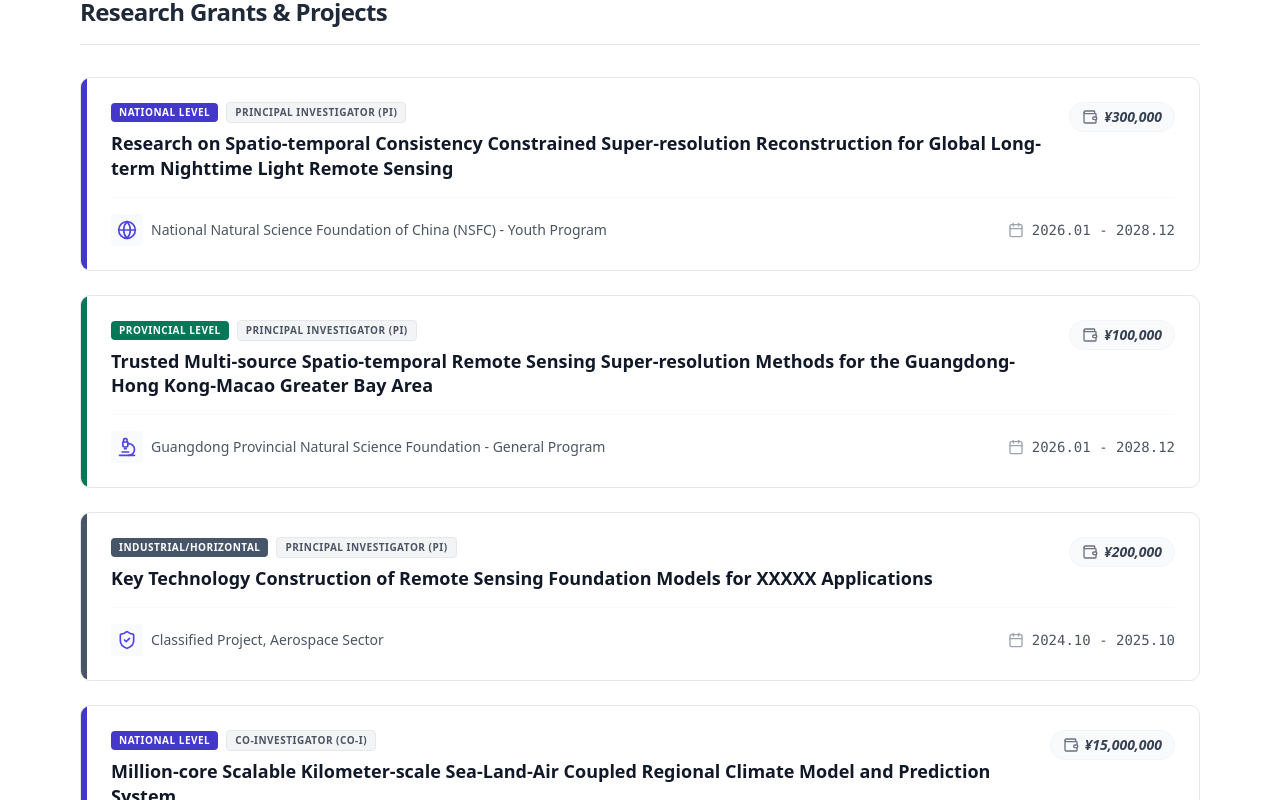
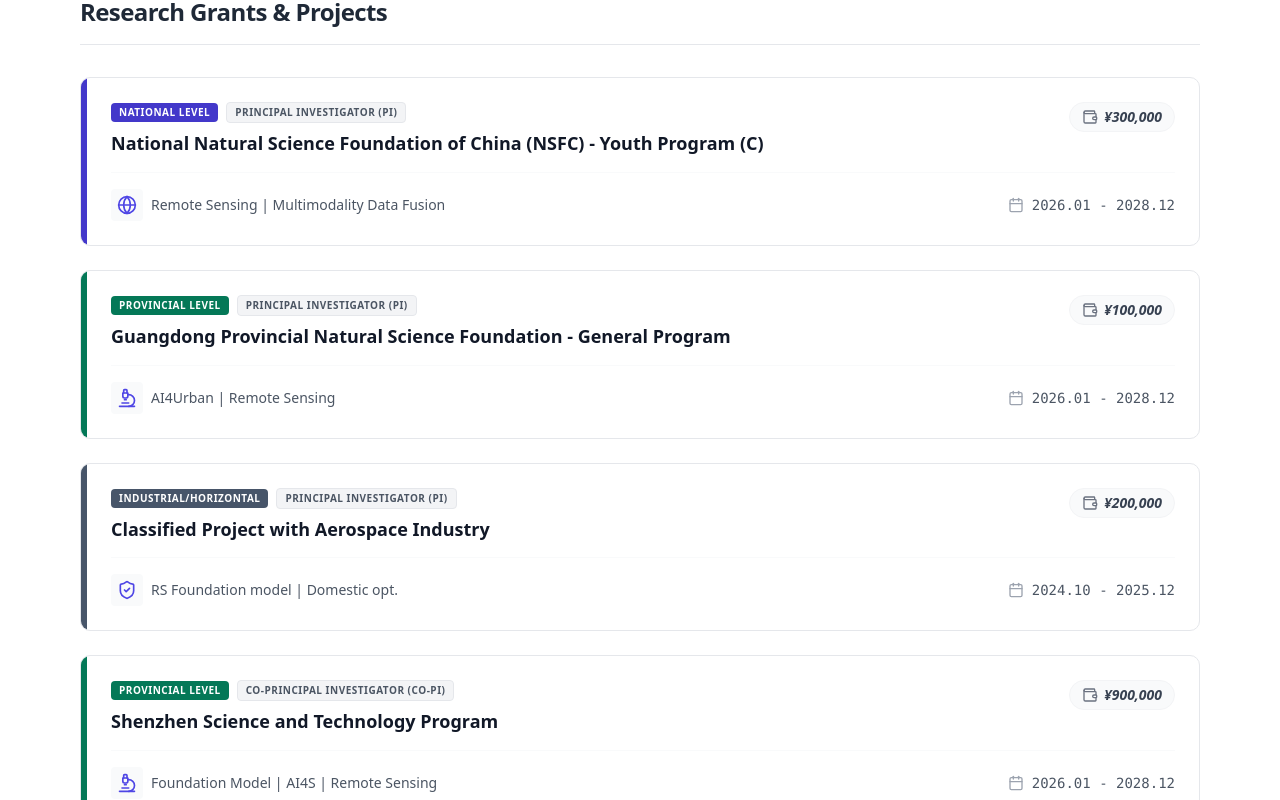
Before and after one commit to xian1234/LixianZhang, a React (Vite) app: page / in a window 1280 px wide. Shown: the part 4480-5280 px from the top of the page. Built offline with nearby package versions, Linux system fonts and the light colour scheme.

Commit message:
Update Projects.tsx

```diff
--- a/src/sections/Projects.tsx
+++ b/src/sections/Projects.tsx
@@ -3,38 +3,48 @@
 const Projects = () => {
   const projects = [
     {
-      name: 'Research on Spatio-temporal Consistency Constrained Super-resolution Reconstruction for Global Long-term Nighttime Light Remote Sensing',
+      name: 'National Natural Science Foundation of China (NSFC) - Youth Program (C)',
       role: 'Principal Investigator (PI)',
       category: 'National Level',
-      type: 'National Natural Science Foundation of China (NSFC) - Youth Program',
+      type: 'Remote Sensing | Multimodality Data Fusion',
       funding: '¥300,000',
       period: '2026.01 - 2028.12',
       color: 'bg-indigo-700', // 国家级：深蓝色
       icon: <Globe className="w-5 h-5" />
     },
     {
-      name: 'Trusted Multi-source Spatio-temporal Remote Sensing Super-resolution Methods for the Guangdong-Hong Kong-Macao Greater Bay Area',
+      name: 'Guangdong Provincial Natural Science Foundation - General Program',
       role: 'Principal Investigator (PI)',
       category: 'Provincial Level',
-      type: 'Guangdong Provincial Natural Science Foundation - General Program',
+      type: 'AI4Urban | Remote Sensing',
       funding: '¥100,000',
       period: '2026.01 - 2028.12',
       color: 'bg-emerald-700', // 省部级：翠绿色
       icon: <Microscope className="w-5 h-5" />
     },
     {
-      name: 'Key Technology Construction of Remote Sensing Foundation Models for XXXXX Applications',
+      name: 'Classified Project with Aerospace Industry',
       role: 'Principal Investigator (PI)',
       category: 'Industrial/Horizontal',
-      type: 'Classified Project, Aerospace Sector',
+      type: 'RS Foundation model | Domestic opt.',
       funding: '¥200,000',
-      period: '2024.10 - 2025.10',
+      period: '2024.10 - 2025.12',
       color: 'bg-slate-600', // 横向/涉密：石板灰
       icon: <ShieldCheck className="w-5 h-5" />
     },
     {
+      name: 'Shenzhen Science and Technology Program',
+      role: 'Co-Principal Investigator (co-PI)',
+      category: 'Provincial Level',
+      type: 'Foundation Model | AI4S | Remote Sensing',
+      funding: '¥900,000',
+      period: '2026.01 - 2028.12',
+      color: 'bg-emerald-700', // 省部级：翠绿色
+      icon: <Microscope className="w-5 h-5" />
+    },
+    {
       name: 'Million-core Scalable Kilometer-scale Sea-Land-Air Coupled Regional Climate Model and Prediction System',
-      role: 'Co-Investigator (Co-I)',
+      role: 'Participants',
       category: 'National Level',
       type: 'National Key R&D Program of China - Major Specialist Project',
       funding: '¥15,000,000',
```
